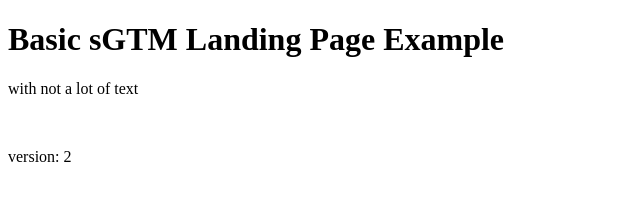
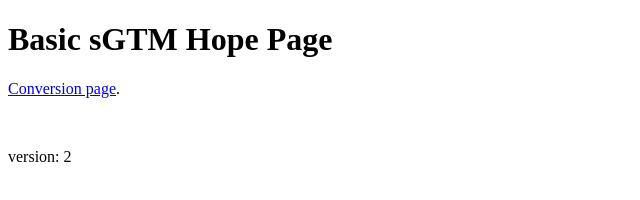
Before and after one commit to robramsaynz/sgtm-landing-page, a plain HTML site: page docs/index.html in a window 1280 px wide. Shown: the whole page, without its empty margins (0-640 px from the left). Drawn offline with Linux system fonts and the light colour scheme.

Commit message:
Add conversion page

```diff
--- a/docs/index.html
+++ b/docs/index.html
@@ -2,12 +2,14 @@
 <html lang="en">
 <head>
     <meta charset="UTF-8">
-    <title>Basic sGTM Landing Page Example</title>
+    <title>Basic sGTM Landing Page</title>
 
 </head>
 <body>
-    <h1>Basic sGTM Landing Page Example</h1>
-    <p>with not a lot of text</p>
+    <h1>Basic sGTM Hope Page</h1>
+    <p>
+        <a href="/conversion">Conversion page</a>.
+    </p>
     <br>
     <p>
         version: 2
```
Also changed, not shown: docs/conversion/index.html (added, +14 -0 lines).
